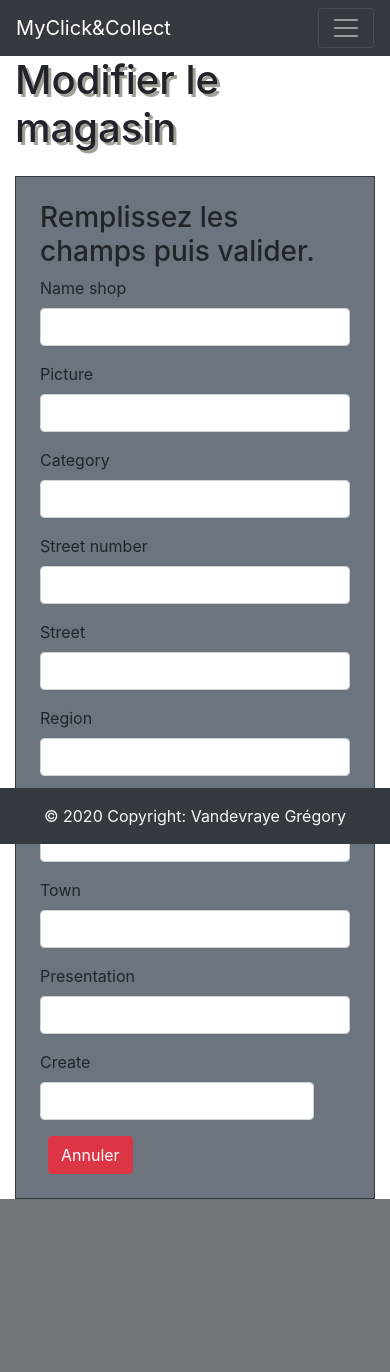
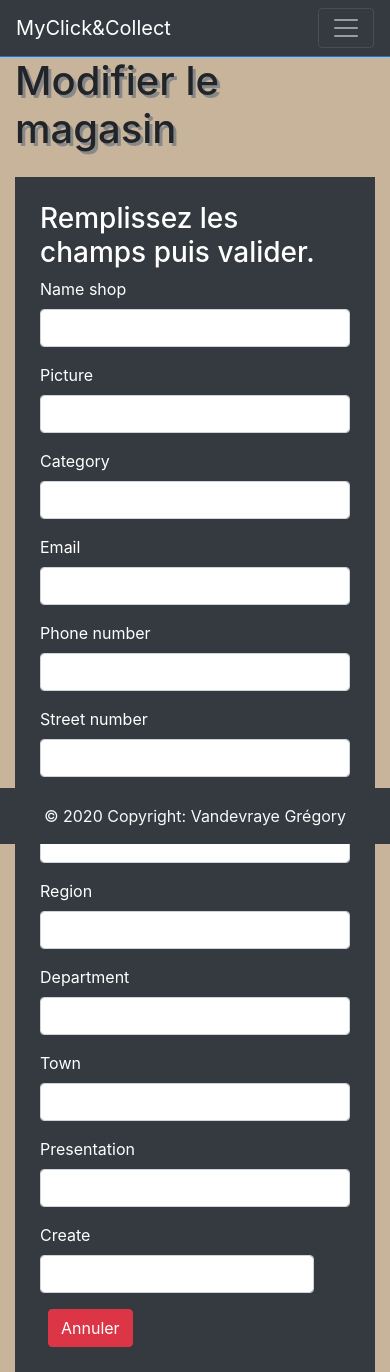
Before and after one commit to genesis59/MyClick-Collect, a Symfony app: template templates/shop/addshop.html.twig in a window 390 px wide. Before the commit the page ends 1199 px from the top, so only its background shows below. Run offline with Twig, Linux system fonts and the light colour scheme; the template is opened without the code that fills it, so the values that code supplies are empty; form fields are guessed from the names that the template uses; some libraries are stand-ins or nearby versions.

Commit message:
upgrade design card,add fields phone,email to shop

```diff
--- a/public/css/style.css
+++ b/public/css/style.css
@@ -5,7 +5,8 @@ html {
     height: 100%;
     margin: 0;
     padding: 0;
+    background-color: #C7B49B;
   }
   h1 {
-    text-shadow: 3px 3px rgb(161, 160, 153);
+    text-shadow: 3px 3px #888;
   }
--- a/src/Controller/HomeController.php
+++ b/src/Controller/HomeController.php
@@ -15,10 +15,14 @@ class HomeController extends AbstractController
      */
     public function index(ShopsRepository $shopsRepository ,ShopCategoriesRepository $shopCategoriesRepository): Response
     {
+        // recupération de la liste des magasins
         $shopList = $shopsRepository->findAll();
+        // récupération de 12 clés aléatoire des données de $shopList
         $tabRandomShopList = array_rand($shopList,12);
+        // Initialisation d'un tableau pour récupérer les objets Shops
         $shopRandomList = [];
         foreach($tabRandomShopList as $idRandom){
+            //Insertion des objets Shops à l'aide des clés aléatoire récupérer au préalable
              array_push($shopRandomList,$shopList[$idRandom]);
         }
         return $this->render('home/index.html.twig', [
--- a/src/DataFixtures/AppFixtures.php
+++ b/src/DataFixtures/AppFixtures.php
@@ -119,7 +119,9 @@ class AppFixtures extends Fixture
                     ->setPicture($j . '.jpg')
                     ->setPresentation($faker->paragraph($nbSentences = 3, $variableNbSentences = true))
                     ->setStreetNumber($faker->buildingNumber)
-                    ->setStreet($faker->streetName);
+                    ->setStreet($faker->streetName)
+                    ->setEmail($faker->email)
+                    ->setPhoneNumber($faker->phoneNumber);
 
                 $manager->persist($shop);
             }
--- a/templates/base.html.twig
+++ b/templates/base.html.twig
@@ -3,15 +3,15 @@
     <head>
         <meta charset="UTF-8">
         <title>{% block title %}Welcome!{% endblock %}</title>
-        <link rel="icon" type="image/png" href="/images/Click_Collect-Logo.png" />
+        <link rel="icon" type="image/png" href="{{ asset('images/Click_Collect-Logo.png') }}" />
+        <link rel="stylesheet" href="https://stackpath.bootstrapcdn.com/bootstrap/4.5.2/css/bootstrap.min.css"></link>
         {% block stylesheets %}
-            <link rel="stylesheet" href="https://stackpath.bootstrapcdn.com/bootstrap/4.5.2/css/bootstrap.min.css"></link>
-            <link rel="stylesheet" href="/css/style.css"></link>
 
         {% endblock %}
+        <link rel="stylesheet" href="{{ asset('css/style.css') }}"></link>
     </head>
     <body>
-        <nav class="navbar navbar-expand-lg navbar-dark bg-dark">
+        <nav class="navbar navbar-expand-lg navbar-dark bg-dark border-bottom border-primary">
             <a class="navbar-brand" href="{{ path('home') }}">MyClick&Collect</a>
             <button class="navbar-toggler" type="button" data-toggle="collapse" data-target="#navbarNav" aria-controls="navbarNav" aria-expanded="false" aria-label="Toggle navigation">
               <span class="navbar-toggler-icon"></span>
@@ -37,12 +37,12 @@
                   {% for role in app.user.roles %}
                     {% if (role == 'ROLE_ADMIN' and current_menu is defined and current_menu != 'admin') %}
                       <li class="nav-item ml-3">
-                        <a class="nav-link btn btn-success text-white" href="{{ path('admin_home') }}">Espace administration</a>
+                        <a class="nav-link btn btn-dark text-white" href="{{ path('admin_home') }}">Espace administration</a>
                       </li>
                     {% endif %}
                     {% if (role == 'ROLE_TRADER' and current_menu is defined and current_menu != 'shop') %}
                       <li class="nav-item ml-3">
-                        <a class="nav-link btn btn-warning text-white" href="{{ path('shop_admin') }}">Espace gestion magasins</a>
+                        <a class="nav-link btn btn-dark text-white" href="{{ path('shop_admin') }}">Espace gestion magasins</a>
                       </li>
                     {% endif %}
                   {% endfor %}
--- a/templates/home/index.html.twig
+++ b/templates/home/index.html.twig
@@ -4,8 +4,8 @@
 
 {% block body %}
 <div class="row">
-    <div class="col-md-4 col-lg-3 bg-secondary">
-        <ul class="mt-4">
+    <div class="col-md-4 col-lg-3 bg-dark">
+        <ul class="mt-4 text-white">
           {% for category in categories %}
             <li>{{ category.nameCategory }}</li>
           {% endfor %}
--- a/templates/shop/addshop.html.twig
+++ b/templates/shop/addshop.html.twig
@@ -4,13 +4,17 @@
 
 {% block body %}
 <h1>{% if current_menu == 'new-shop' %}Ajout d'un nouveau {% else %}Modifier le {% endif %}magasin</h1>
-<div class="container border border-dark p-4 mt-4 bg-secondary">
+<div class="container border border-dark p-4 mt-4 bg-dark text-white">
     <h3> Remplissez les champs puis valider.</h3>
         {{ form_start(formNewShop) }}
         <div class="row">
             <div class="col-md-4">{{ form_row(formNewShop.nameShop) }}</div>
             <div class="col-md-4">{{ form_row(formNewShop.picture) }}</div>
             <div class="col-md-4">{{ form_row(formNewShop.category) }}</div>
+        </div>
+        <div class="row">
+            <div class="col-md-6">{{ form_row(formNewShop.email) }}</div>
+            <div class="col-md-6">{{ form_row(formNewShop.phoneNumber) }}</div>
         </div>
         <div class="row">
             <div class="col-md-6">{{ form_row(formNewShop.streetNumber) }}</div>
@@ -38,5 +42,5 @@
 </div>
 {% endblock %}
 {% block javascripts %}
-<script src="/js/app.js"></script>
+<script src="{{ asset('js/app.js') }}"></script>
 {% endblock %}
```
Also changed, not shown: migrations/Version20201209170641.php (added, +31 -0 lines), src/Entity/Shops.php (+34 -0 lines), src/Form/ShopType.php (+7 -0 lines), templates/shop/shopCardTemplate.html.twig (+29 -7 lines).
